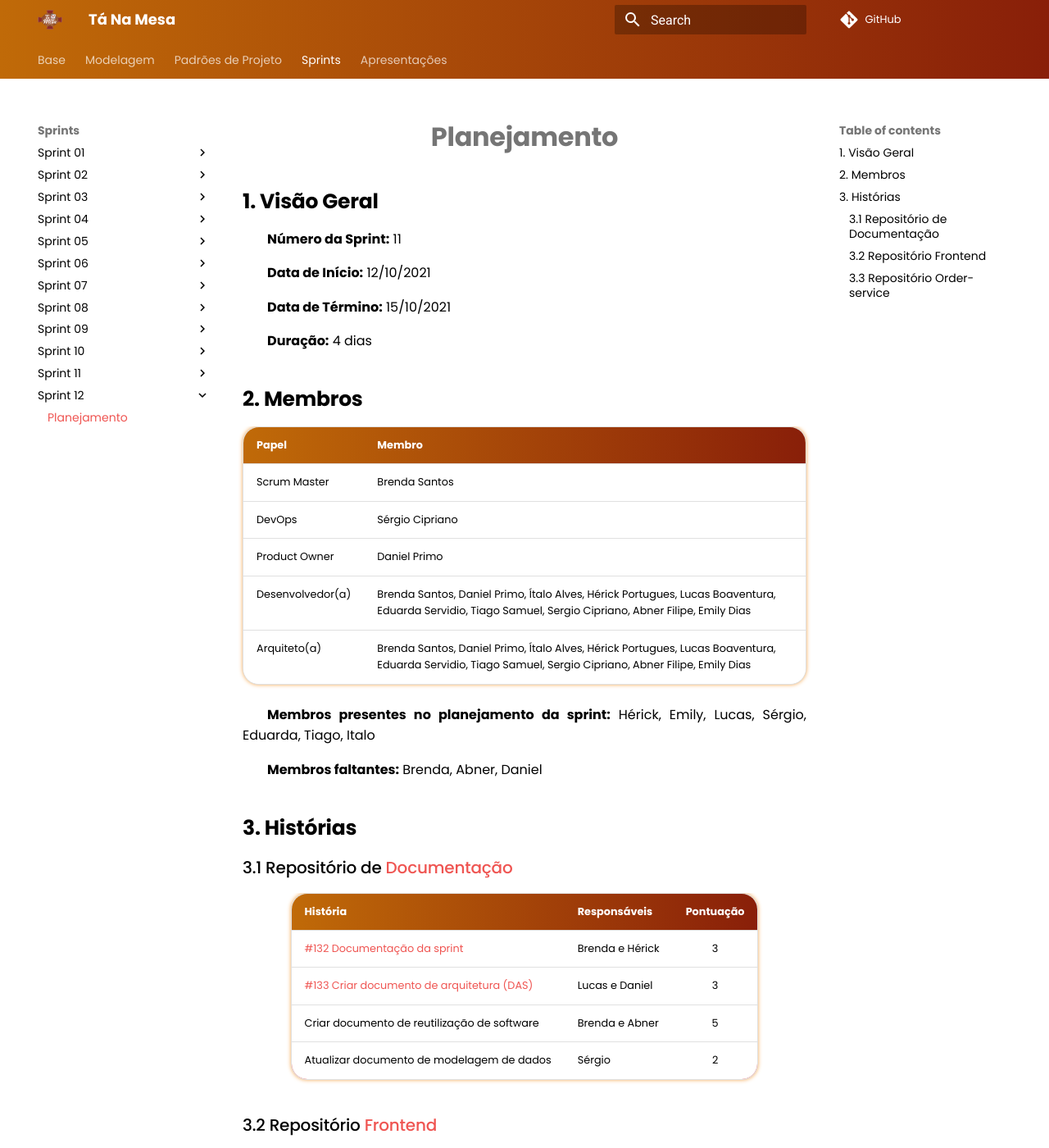
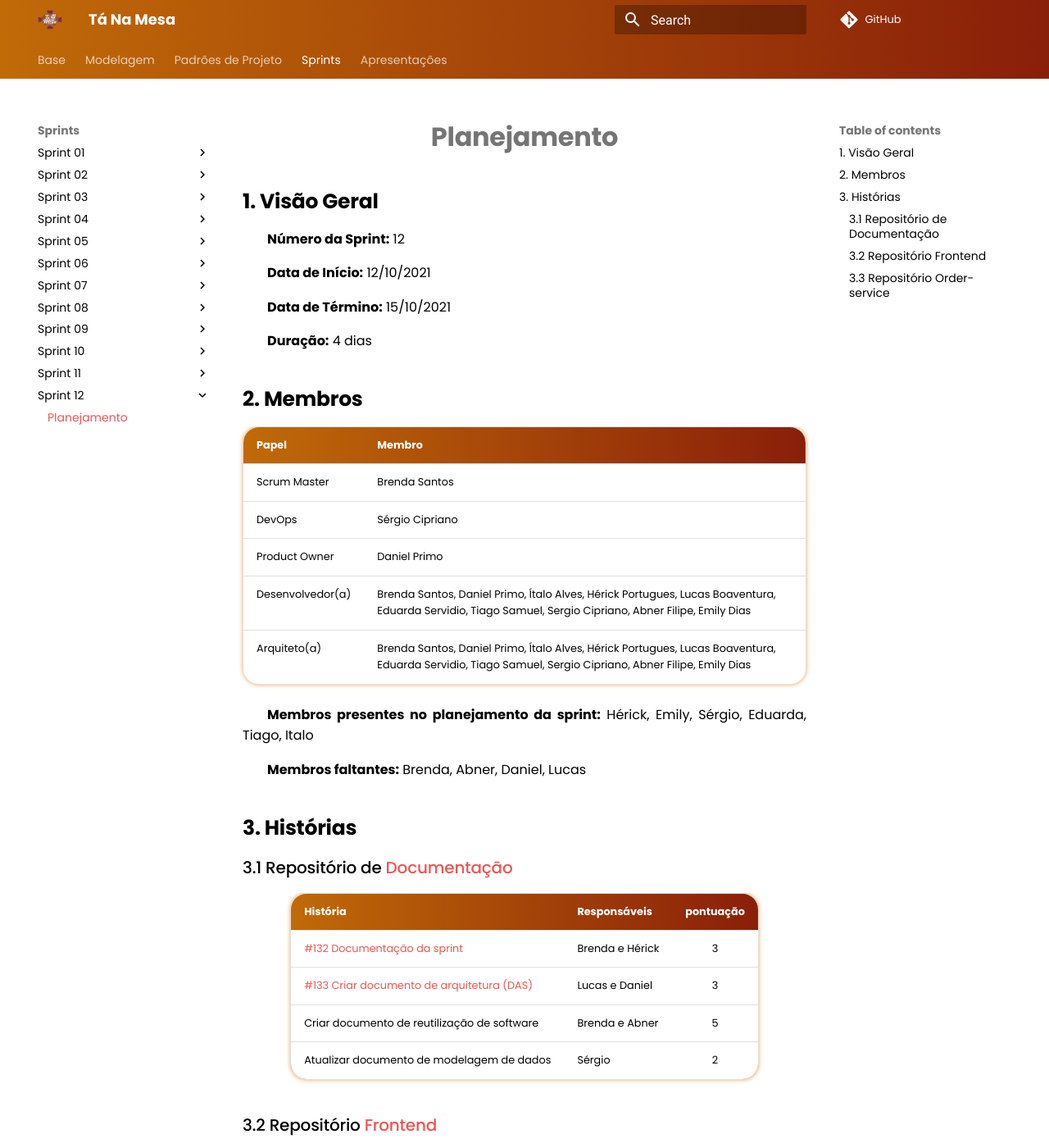
Before and after one commit to UnBArqDsw2021-1/2021.1_G02_TaNaMesa_docs, an MkDocs documentation site: the page built from docs/Sprints/Sprint-12/Planning-12.md, in a window 1280 px wide and 1400 px high. Shown: the whole window at 82% size. Built offline with MkDocs 1.6.1 and Material for MkDocs 9.7.7, drawn with Linux system fonts in a browser that asks for light colours; comment, search, counter and statistics services are not loaded; some of the changed text lies outside the part shown.

```diff
--- a/docs/Sprints/Sprint-12/Planning-12.md
+++ b/docs/Sprints/Sprint-12/Planning-12.md
@@ -2,7 +2,7 @@
 
 ## 1. Visão Geral
 
-**Número da Sprint:** 11
+**Número da Sprint:** 12
 
 **Data de Início:** 12/10/2021
 
@@ -11,34 +11,31 @@
 **Duração:** 4 dias
 
 ## 2. Membros
+|      Papel       |          Membro            |
+| :--------------  | :-----------------------   |
+|    Scrum Master  |       Brenda Santos        |
+|      DevOps      |      Sérgio Cipriano       |
+|   Product Owner  |       Daniel Primo         |
+| Desenvolvedor(a) |Brenda Santos, Daniel Primo, Ítalo Alves, Hérick Portugues, Lucas Boaventura, Eduarda Servidio, Tiago Samuel, Sergio Cipriano, Abner Filipe, Emily Dias |
+|   Arquiteto(a)   |Brenda Santos, Daniel Primo, Ítalo Alves, Hérick Portugues, Lucas Boaventura, Eduarda Servidio, Tiago Samuel, Sergio Cipriano, Abner Filipe, Emily Dias|
 
-| Papel            | Membro                                                                                                                                                  |
-| :--------------- | :------------------------------------------------------------------------------------------------------------------------------------------------------ |
-| Scrum Master     | Brenda Santos                                                                                                                                           |
-| DevOps           | Sérgio Cipriano                                                                                                                                         |
-| Product Owner    | Daniel Primo                                                                                                                                            |
-| Desenvolvedor(a) | Brenda Santos, Daniel Primo, Ítalo Alves, Hérick Portugues, Lucas Boaventura, Eduarda Servidio, Tiago Samuel, Sergio Cipriano, Abner Filipe, Emily Dias |
-| Arquiteto(a)     | Brenda Santos, Daniel Primo, Ítalo Alves, Hérick Portugues, Lucas Boaventura, Eduarda Servidio, Tiago Samuel, Sergio Cipriano, Abner Filipe, Emily Dias |
+**Membros presentes no planejamento da sprint:** Hérick, Emily, Sérgio, Eduarda, Tiago, Italo
 
-**Membros presentes no planejamento da sprint:** Hérick, Emily, Lucas, Sérgio, Eduarda, Tiago, Italo
-
-**Membros faltantes:** Brenda, Abner, Daniel
+**Membros faltantes:** Brenda, Abner, Daniel, Lucas
 
 ## 3. Histórias
 
 ### 3.1 Repositório de [Documentação](https://github.com/UnBArqDsw2021-1/2021.1_G02_TaNaMesa_docs)
-
-| História                                    | Responsáveis    | Pontuação |
-| :------------------------------------------ | :-------------- | :-------: |
+|  História  | Responsáveis  | pontuação |
+| :--------  | :-----------  | :-------: |
 | [#132 Documentação da sprint](https://github.com/UnBArqDsw2021-1/2021.1_G02_TaNaMesa_docs/issues/132)                      | Brenda e Hérick |     3     |
 | [#133 Criar documento de arquitetura (DAS)](https://github.com/UnBArqDsw2021-1/2021.1_G02_TaNaMesa_docs/issues/133)        | Lucas e Daniel  |     3     |
 | Criar documento de reutilização de software | Brenda e Abner  |     5     |
 | Atualizar documento de modelagem de dados   | Sérgio          |     2     |
 
 ### 3.2 Repositório [Frontend](https://github.com/UnBArqDsw2021-1/2021.1_G02_TaNaMesa_Frontend)
-
-| História                                 | Responsáveis    | Pontuação |
-| :--------------------------------------- | :-------------- | :-------: |
+|  História  | Responsáveis  | pontuação |
+| :--------  | :-----------  | :-------: |
 | [#51 Ajustes no front](https://github.com/UnBArqDsw2021-1/2021.1_G02_TaNaMesa_Frontend/issues/51)                         | Emily           |     2     |
 | Transformar front em PWA                 | Lucas           |     5     |
 | [#50 Integrar botão de pedir conta com modal](https://github.com/UnBArqDsw2021-1/2021.1_G02_TaNaMesa_Frontend/issues/50)  | Eduarda e Italo |     3     |
@@ -47,12 +44,11 @@
 | [#16 Modal de pedido](https://github.com/UnBArqDsw2021-1/2021.1_G02_TaNaMesa_Frontend/issues/16) | Herick | 5 |
 
 ### 3.3 Repositório [Order-service](https://github.com/UnBArqDsw2021-1/2021.1_G02_TaNaMesa_Order_Service)
-
-| História                                                                                                                                  | Responsáveis | Pontuação |
-| :---------------------------------------------------------------------------------------------------------------------------------------- | :----------- | :-------: |
-| [#38 Arrumar imagens dos SEEDS](https://github.com/UnBArqDsw2021-1/2021.1_G02_TaNaMesa_Order_Service/issues/38)                                                                                                                 | Tiago        |     2     |
-| [#32 Adicionar quantidade e observação na tabela contain](https://github.com/UnBArqDsw2021-1/2021.1_G02_TaNaMesa_Order_Service/issues/32) | Sérgio       |     2     |
-| [#34 Atualizar seeds com novos atributos](https://github.com/UnBArqDsw2021-1/2021.1_G02_TaNaMesa_Order_Service/issues/34)                 | Sérgio       |     2     |
-| [#31 Eager Loading da listagem de pedidos](https://github.com/UnBArqDsw2021-1/2021.1_G02_TaNaMesa_Order_Service/issues/31)                | Tiago        |     2     |
+|     História     |  Responsáveis   | pontuação |
+| :--------------  | :-------------  | :-------: |
+| [#38 Arrumar imagens dos SEEDS](https://github.com/UnBArqDsw2021-1/2021.1_G02_TaNaMesa_Order_Service/issues/38) | Tiago | 2 |
+| [#32 Adicionar quantidade e observação na tabela contain](https://github.com/UnBArqDsw2021-1/2021.1_G02_TaNaMesa_Order_Service/issues/32) | Sérgio | 2 |
+| [#34 Atualizar seeds com novos atributos](https://github.com/UnBArqDsw2021-1/2021.1_G02_TaNaMesa_Order_Service/issues/34) | Sérgio | 2 |
+| [#31 Eager Loading da listagem de pedidos](https://github.com/UnBArqDsw2021-1/2021.1_G02_TaNaMesa_Order_Service/issues/31) | Tiago | 2 |
 
 **Total de pontos planejados**: 46
```
